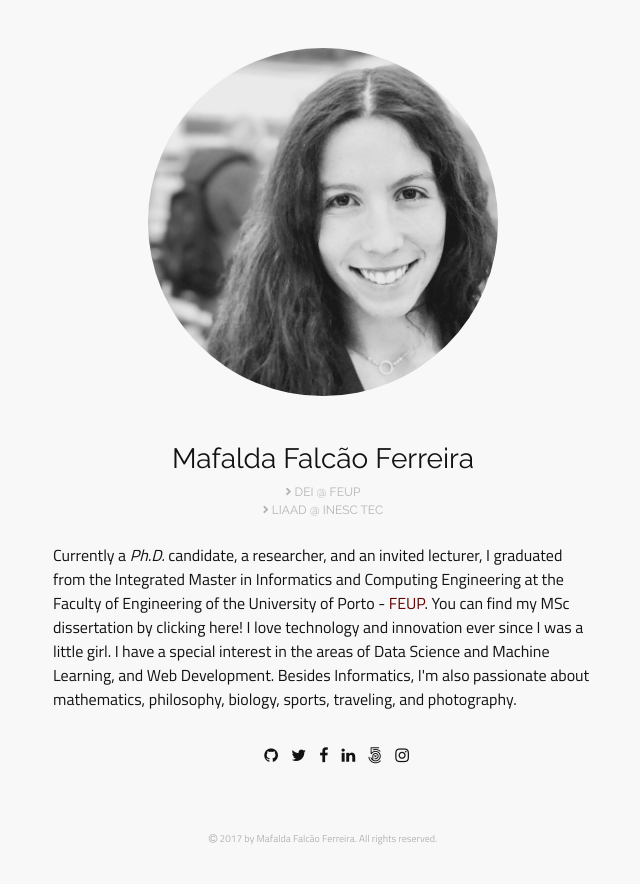
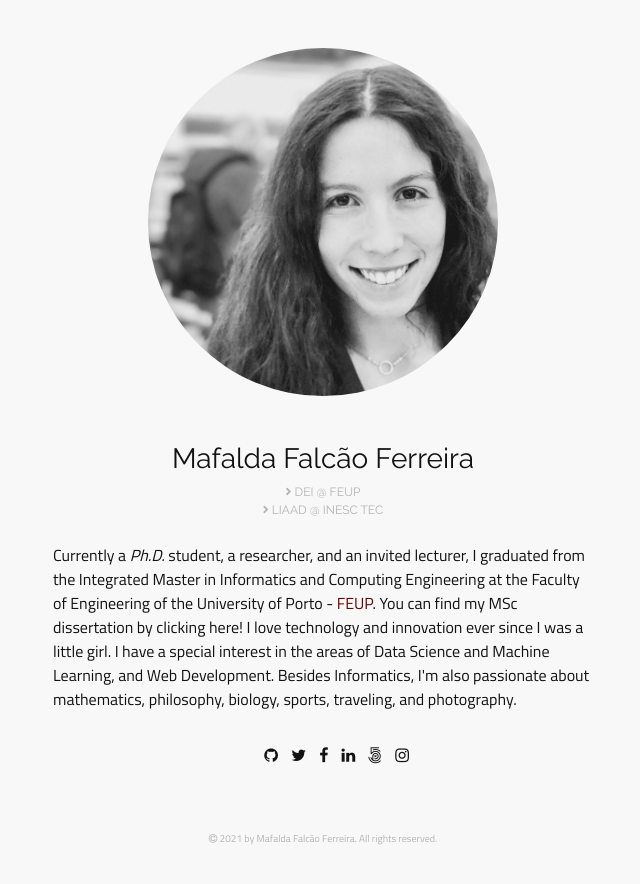
Before and after one commit to mafaldafalcaotvf/mafaldafalcaotvf.github.com, a Jekyll site: the page built from index.html, in a window 1280 px wide. Shown: the top 884 px of the page, without its empty margins (317-957 px from the left). Built offline with Jekyll 4.4.1, drawn with Linux system fonts in a browser that asks for light colours; nearby versions of some CDN libraries; a style sheet for code colours, icons or effects is not loaded.

Commit message:
minor update

```diff
--- a/_config.yml
+++ b/_config.yml
@@ -11,7 +11,7 @@ linkedin_username: mafaldafalcaotvf
 scholar_username: FtvExWMAAAAJ
 orcid_username: 0000-0001-5371-0389
 
-copyright_note: "2017 by Mafalda Falcão Ferreira. All rights reserved."
+copyright_note: "2021 by Mafalda Falcão Ferreira. All rights reserved."
 
 baseurl: ""
 url: "http://mafaldafalcao.eu"
--- a/index.html
+++ b/index.html
@@ -22,7 +22,7 @@
         </div>
         <div class="row justify-content-center mt-4">
             <div class="col-md-6">
-                <p> Currently a <em>Ph.D.</em> candidate, a researcher, and an invited lecturer, I graduated from
+                <p> Currently a <em>Ph.D.</em> student, a researcher, and an invited lecturer, I graduated from
                     the Integrated Master in Informatics and Computing Engineering at the Faculty of Engineering
                     of the University of Porto - <a href="http://www.fe.up.pt" id="feup">FEUP</a>. You can find my MSc dissertation
                     by<a href="http://hdl.handle.net/10216/106477"> clicking here!</a> I love technology and
```
